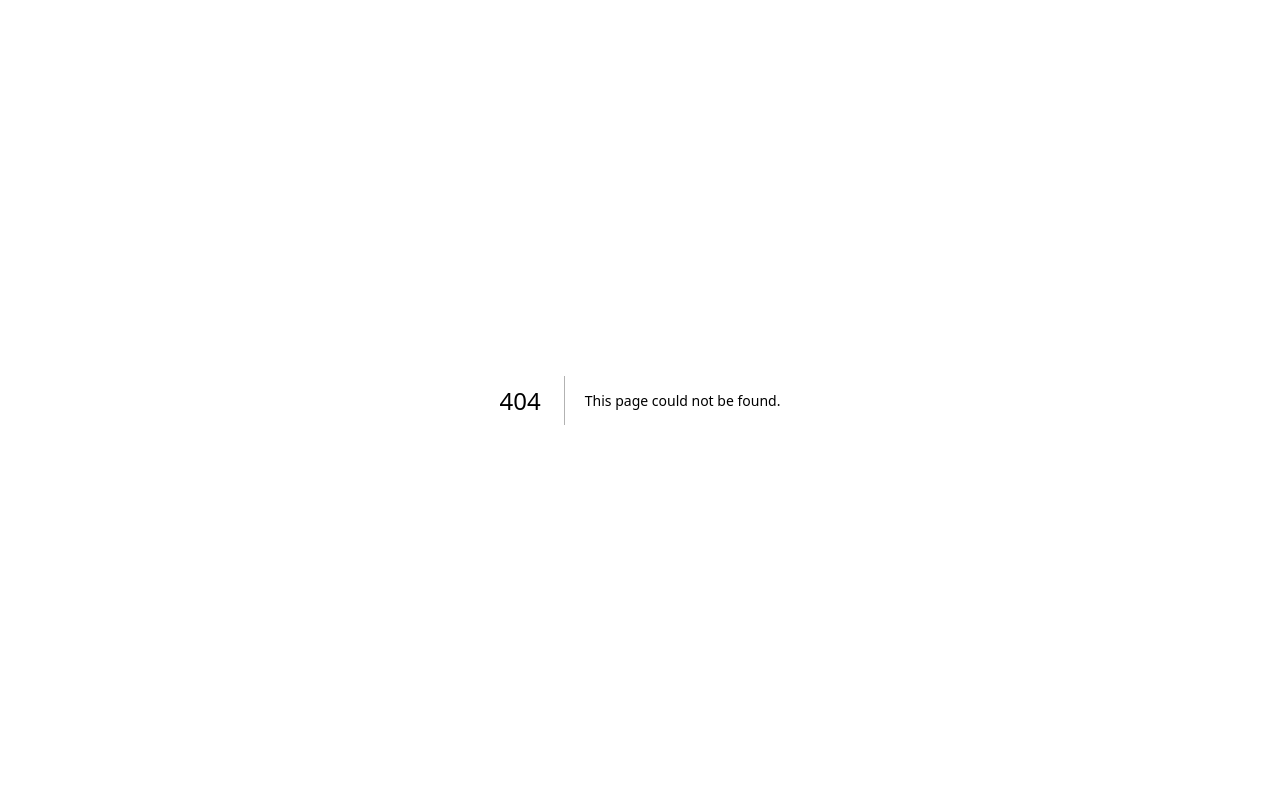
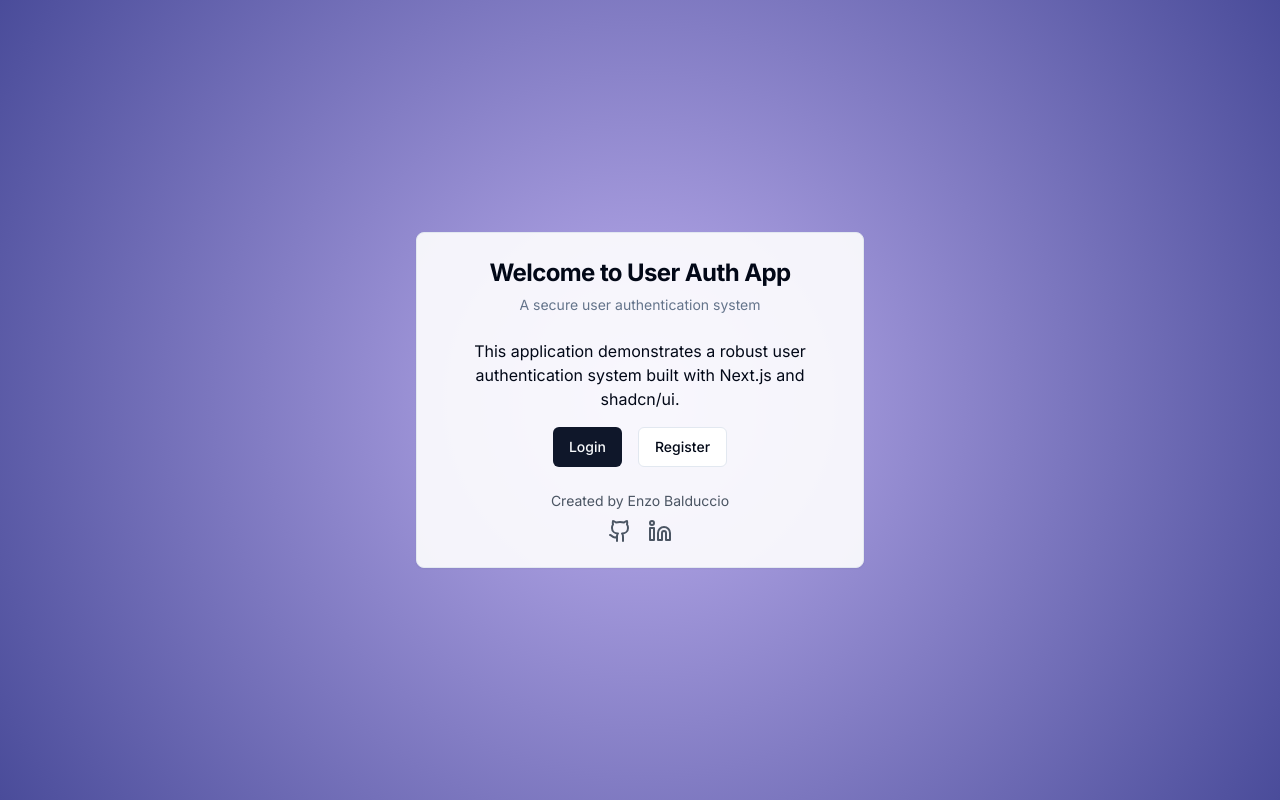
Before and after one commit to ebalduccio/users-auth, a Next.js app: page / in a window 1280 px wide. Before the commit this address had no page. Built offline with nearby package versions, Linux system fonts and the light colour scheme.

Commit message:
main page added

```diff
--- a/src/app/dashboard/components/Dashboard.tsx
+++ b/src/app/dashboard/components/Dashboard.tsx
@@ -20,7 +20,7 @@
     }
 
     if (!user) {
-        return null; // This will not be rendered as useEffect will redirect
+        return null;
     }
 
     return (
--- /dev/null
+++ b/src/app/page.tsx
@@ -0,0 +1,5 @@
+import MainPage from "@/components/MainPage";
+
+export default function Home() {
+  return <MainPage />;
+}
--- /dev/null
+++ b/src/components/MainPage.tsx
@@ -0,0 +1,44 @@
+import React from 'react';
+import Link from 'next/link';
+import { Card, CardContent, CardDescription, CardFooter, CardHeader, CardTitle } from "@/components/ui/card";
+import { Button } from "@/components/ui/button";
+import { Github, Linkedin } from 'lucide-react';
+
+const MainPage = () => {
+    return (
+        <div className="min-h-screen bg-radial-gradient flex flex-col items-center justify-center p-4">
+            <Card className="w-full max-w-md bg-white bg-opacity-90">
+                <CardHeader>
+                    <CardTitle className="text-2xl font-bold text-center">Welcome to User Auth App</CardTitle>
+                    <CardDescription className="text-center">A secure user authentication system</CardDescription>
+                </CardHeader>
+                <CardContent className="space-y-4">
+                    <p className="text-center">
+                        This application demonstrates a robust user authentication system built with Next.js and shadcn/ui.
+                    </p>
+                    <div className="flex justify-center space-x-4">
+                        <Button asChild>
+                            <Link href="/login">Login</Link>
+                        </Button>
+                        <Button asChild variant="outline">
+                            <Link href="/register">Register</Link>
+                        </Button>
+                    </div>
+                </CardContent>
+                <CardFooter className="flex flex-col items-center">
+                    <p className="text-sm text-gray-600 mb-2">Created by Enzo Balduccio</p>
+                    <div className="flex space-x-4">
+                        <a href="https://github.com/ebalduccio" target="_blank" rel="noopener noreferrer" className="text-gray-600 hover:text-gray-900">
+                            <Github size={24} />
+                        </a>
+                        <a href="https://www.linkedin.com/in/enzobalduccio" target="_blank" rel="noopener noreferrer" className="text-gray-600 hover:text-gray-900">
+                            <Linkedin size={24} />
+                        </a>
+                    </div>
+                </CardFooter>
+            </Card>
+        </div>
+    );
+};
+
+export default MainPage;
```
